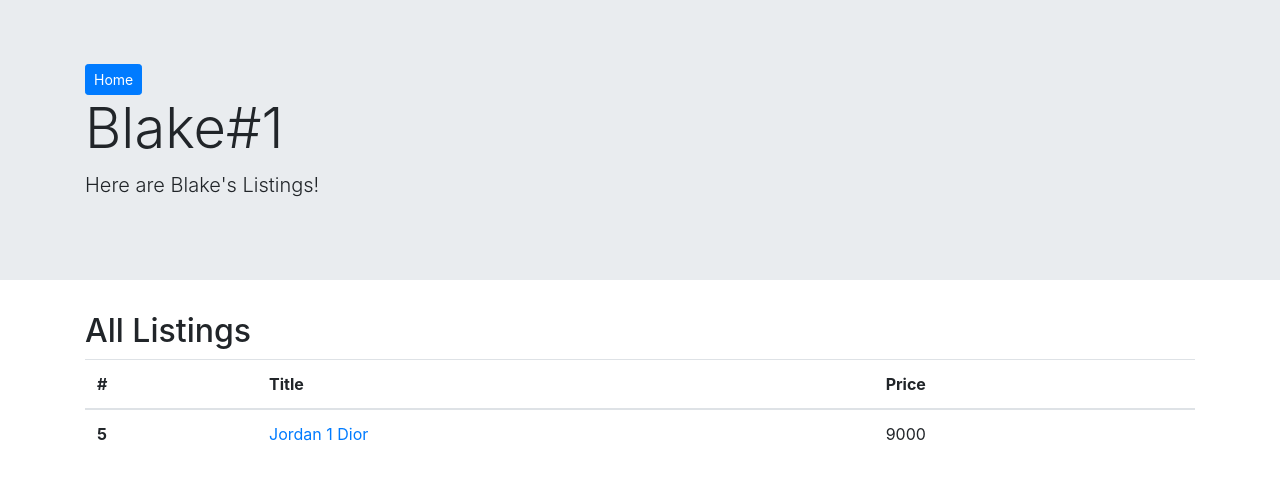
After one commit to blakebonasera/4Sale, a Django app: page /user/1 in a window 1280 px wide. The commit adds this page. Shown: the top 480 px of the page. Run offline with Django 3.2, Linux system fonts and the light colour scheme; data comes from the database, SQL or seed files in the repository; both versions use the stored data as it was after the commit; some libraries are stand-ins or nearby versions.

Commit message:
User page finished

```diff
--- /dev/null
+++ b/main/templates/user.html
@@ -0,0 +1,62 @@
+<!doctype html>
+<html lang="en">
+
+<head>
+    <!-- Required meta tags -->
+    <meta charset="utf-8">
+    <meta name="viewport" content="width=device-width, initial-scale=1, shrink-to-fit=no">
+
+    <!-- Bootstrap CSS -->
+    <link rel="stylesheet" href="https://maxcdn.bootstrapcdn.com/bootstrap/4.0.0/css/bootstrap.min.css"
+        integrity="sha384-Gn5384xqQ1aoWXA+058RXPxPg6fy4IWvTNh0E263XmFcJlSAwiGgFAW/dAiS6JXm" crossorigin="anonymous">
+
+    <title>4Sale: User Info</title>
+</head>
+
+<body>
+    <div class="jumbotron jumbotron-fluid">
+        <div class="container">
+            <a href="/dashboard" class="btn btn-primary btn-sm">Home</a>
+            <h1 class="display-4">{{view_user.first}}#{{view_user.id}}</h1>
+
+            <p class="lead">Here are {{view_user.first}}'s Listings!</p>
+        </div>
+    </div>
+    <div class="container">
+        <h2>All Listings</h2>
+        <table class="table">
+            <thead>
+                <tr>
+                    <th scope="col">#</th>
+                    <th scope="col">Title</th>
+                    <th scope="col">Price</th>
+                </tr>
+            </thead>
+            <tbody>
+
+                <tr>{% for Listing in all_listings %}
+                    {% if view_user.id == Listing.posted_by.id %}
+                    <th scope="row">{{Listing.id}}</th>
+                    <td><a href="/view/{{Listing.id}}">{{Listing.title}}</a></td>
+                    <td>{{Listing.price}}</td>
+
+                    {% endif %}
+                </tr>{% endfor %}
+            </tbody>
+        </table>
+    </div>
+
+    <!-- Optional JavaScript -->
+    <!-- jQuery first, then Popper.js, then Bootstrap JS -->
+    <script src="https://code.jquery.com/jquery-3.2.1.slim.min.js"
+        integrity="sha384-KJ3o2DKtIkvYIK3UENzmM7KCkRr/rE9/Qpg6aAZGJwFDMVNA/GpGFF93hXpG5KkN"
+        crossorigin="anonymous"></script>
+    <script src="https://cdnjs.cloudflare.com/ajax/libs/popper.js/1.12.9/umd/popper.min.js"
+        integrity="sha384-ApNbgh9B+Y1QKtv3Rn7W3mgPxhU9K/ScQsAP7hUibX39j7fakFPskvXusvfa0b4Q"
+        crossorigin="anonymous"></script>
+    <script src="https://maxcdn.bootstrapcdn.com/bootstrap/4.0.0/js/bootstrap.min.js"
+        integrity="sha384-JZR6Spejh4U02d8jOt6vLEHfe/JQGiRRSQQxSfFWpi1MquVdAyjUar5+76PVCmYl"
+        crossorigin="anonymous"></script>
+</body>
+
+</html>
--- a/main/templates/viewlisting.html
+++ b/main/templates/viewlisting.html
@@ -15,6 +15,10 @@
         #map {
             height: 400px;
             width: 40%;
+        }
+        img {
+            height: 300px;
+            width: auto;
         }
     </style>
 </head>
@@ -34,7 +38,7 @@
         <p class="lead">Description: {{item.desc}}</p>
         <p class="lead">Condition: {{item.condition}}</p>
         <p class="lead">Price: ${{item.price}}</p>
-        <p class="lead">Posted by: <a href="">{{item.posted_by.first}}#{{item.posted_by.id}}</a></p>
+        <p class="lead">Posted by: <a href="/user/{{item.posted_by.id}}">{{item.posted_by.first}}#{{item.posted_by.id}}</a></p>
         <p class="lead">Posted on: {{item.created_at}}</p>
         <p class="lead">Location: {{item.location}}</p>
         <div id="map"></div>
--- a/main/urls.py
+++ b/main/urls.py
@@ -12,5 +12,6 @@ urlpatterns = [
     path('view/<int:num>', views.viewListing),
     path('view/<int:num>/update', views.updateListing),
     path('view/<int:num>/delete', views.deleteListing),
-    path('view/<int:num>/watch', views.watch)
+    path('view/<int:num>/watch', views.watch),
+    path('user/<int:num>', views.user)
 ]
--- a/main/views.py
+++ b/main/views.py
@@ -118,5 +118,12 @@ def watch(request, num):
     logged_in_user = User.objects.get(id=request.session['user_id'])
     item = Listing.objects.get(id=num)
     logged_in_user.watching.add(item)
-    print(item.__dict__)
     return redirect(f'/view/{item.id}')
+
+def user(request, num):
+    view_user = User.objects.get(id=num)
+    context ={
+        'view_user': view_user,
+        'all_listings': Listing.objects.all()
+    }
+    return render(request, 'user.html', context)
```
Also changed, not shown: db.sqlite3, media/The-Office_EtbQjLr.jpeg (added), media/The-Office_stGByih.jpeg (added), media/woman-yelling-cat-meme_zDcD2B8.jpg (added).
